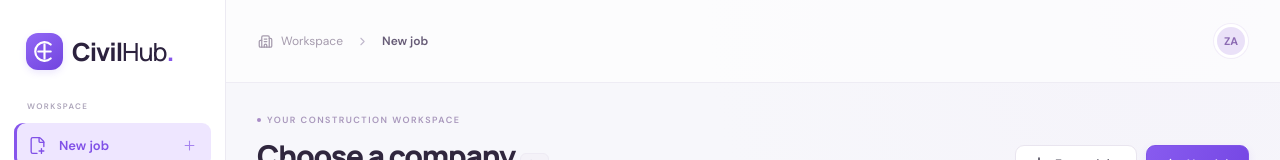
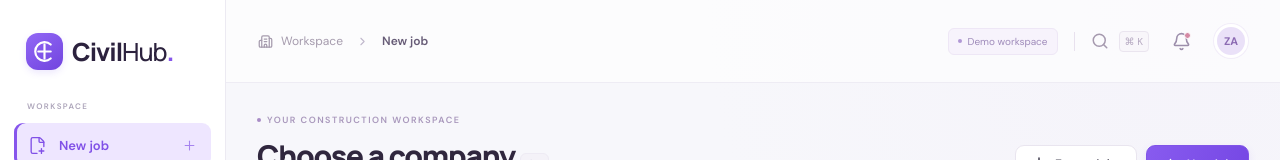
Before and after one commit to zacky791/CivilHub, a React (Vite) app in the folder client/: page / in a window 1280 px wide. Shown: the top 160 px of the page. Built offline with nearby package versions, Linux system fonts and the light colour scheme.

Commit message:
Update Site source

```diff
--- a/client/src/App.tsx
+++ b/client/src/App.tsx
@@ -317,6 +317,64 @@ export default function App() {
               <span className="breadcrumb-current">{title}</span>
             </div>
             <div className="topbar-right">
+              <span className="demo-badge">
+                <span />
+                Demo workspace
+              </span>
+              <span className="topbar-divider" />
+              <button
+                className="global-search"
+                onClick={() => setSearch(true)}
+                aria-label="Search workspace"
+              >
+                <Search size={18} />
+                <kbd>⌘ K</kbd>
+              </button>
+              <div className="notification-container">
+                <IconButton
+                  label="Notifications"
+                  className={`notification-button ${!seen ? "has-notifications" : ""}`}
+                  onClick={() => {
+                    setNotifications(!notifications);
+                    setSeen(true);
+                    sessionStorage.setItem("civilhub:seen", "yes");
+                  }}
+                >
+                  <Bell size={19} />
+                </IconButton>
+                {notifications && (
+                  <div className="notification-popover">
+                    <div className="section-heading">
+                      <h3>Workspace activity</h3>
+                      <span className="count">{w.activities.length}</span>
+                    </div>
+                    {w.activities.length ? (
+                      w.activities.slice(0, 5).map((a) => (
+                        <div className="activity-row" key={a.id}>
+                          <span className={`activity-icon ${a.kind}`}>
+                            {a.kind === "job" ? (
+                              <BriefcaseBusiness size={15} />
+                            ) : a.kind === "expense" ? (
+                              <ReceiptText size={15} />
+                            ) : (
+                              <Wallet size={15} />
+                            )}
+                          </span>
+                          <div>
+                            <strong>{a.title}</strong>
+                            <p>{a.detail}</p>
+                            <small>{dateLabel(a.createdAt)}</small>
+                          </div>
+                        </div>
+                      ))
+                    ) : (
+                      <p className="muted">
+                        Your recent activity appears here.
+                      </p>
+                    )}
+                  </div>
+                )}
+              </div>
               <button
                 className="top-avatar avatar"
                 onClick={() => setSettings(true)}
```
